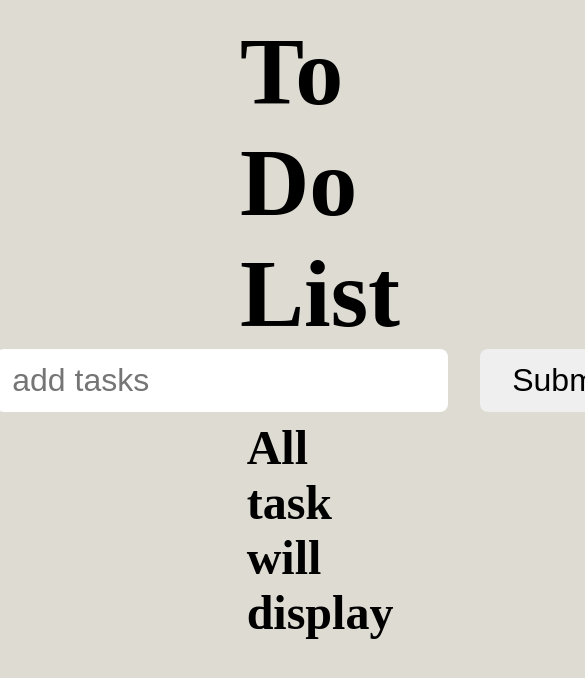
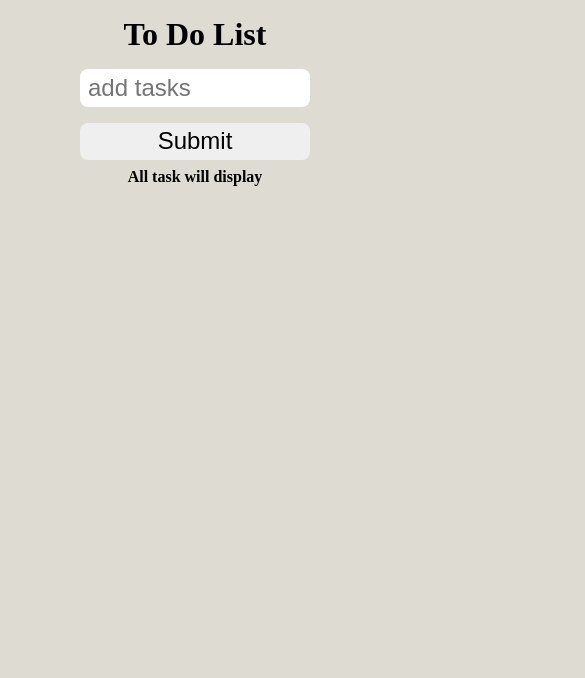
Before and after one commit to Kareena2070/To-Do-List-App-dynamically, a plain HTML site: page index.html in a window 390 px wide. Shown: the top 678 px of the page, 585 px wide, since content can reach past the window. Drawn offline with Linux system fonts and the light colour scheme.

Commit message:
make respnesive(add media query)

```diff
--- a/style.css
+++ b/style.css
@@ -77,3 +77,100 @@ li:hover button {
     text-decoration: line-through;
     color: gray;
 }
+
+
+/*===== Responsive Webpage ======*/
+
+/* screen size max 1200 */
+
+@media (max-width: 1100px) {
+
+    .todolist{
+        padding: 0 15em;
+    }
+    .todolist h4{
+        font-size: 2rem;
+    }
+
+    .todolist h1{
+        font-size: 4rem;
+    }
+
+    .addTask input,
+    .addTask button {
+        padding: 0.3em 0.8rem;
+        font-size: 1.8rem;
+    }
+
+    .addTask{
+        margin-top: 1em;
+    }
+}
+
+
+/* screen size max 950 */
+@media (max-width: 950px) {
+
+    .todolist{
+        padding: 0 10em;
+    }
+    .todolist h1{
+        font-size: 3rem;
+    }
+    .addTask{
+        display: flex;
+        gap: 1rem;
+    }
+
+    .addTask input,
+    .addTask button {
+        padding: 0.2em 0.5rem;
+        font-size: 1.5rem;
+    }
+}
+
+/* screen size max 600 */
+@media (max-width:600px) {
+
+    .addTask {
+        flex-direction: column;
+        width: 100%;
+        align-items: stretch;
+    }
+
+    .todolist{
+        padding: 0 5em;
+    }
+
+    .addTask input,
+    .addTask button {
+        width: 100%;
+    }
+
+    .todolist h1{
+        font-size: 2rem;
+    }
+
+    .todolist h4{
+        font-size: 1rem;
+    }
+}
+
+/* screen size max 350 */
+@media (max-width:350px) {
+    .todolist{
+        padding: 0 2rem;
+    }
+
+    .todolist h1 {
+        font-size: 1.5rem;
+    }
+    .todolist h4 {
+        font-size: 0.9rem;
+    }
+
+    .addTask input,
+    .addTask button {
+        font-size: 0.8rem;
+    }
+}
```
